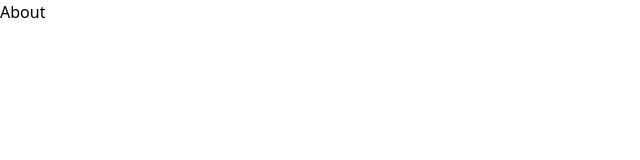
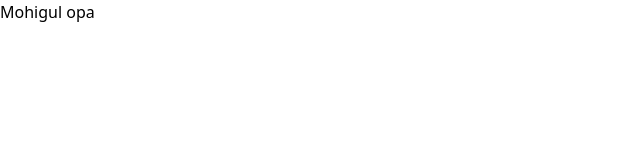
Before and after one commit to bashirovabduaziz/team-maxway-project, a React (Vite) app: page /about in a window 1280 px wide. Shown: the top 160 px of the page, without its empty margins (0-640 px from the left). Built offline with nearby package versions, Linux system fonts and the light colour scheme.

Commit message:
create my page

```diff
--- a/src/page/About/About.jsx
+++ b/src/page/About/About.jsx
@@ -2,7 +2,7 @@ import React from 'react'
 
 const About = () => {
   return (
-    <div>About</div>
+    <div>Mohigul opa</div>
   )
 }
 
--- a/src/page/Contact/Contact.jsx
+++ b/src/page/Contact/Contact.jsx
@@ -2,7 +2,7 @@ import React from 'react'
 
 const Contact = () => {
   return (
-    <div>Contact</div>
+    <div>Mohigul opa</div>
   )
 }
 
```
